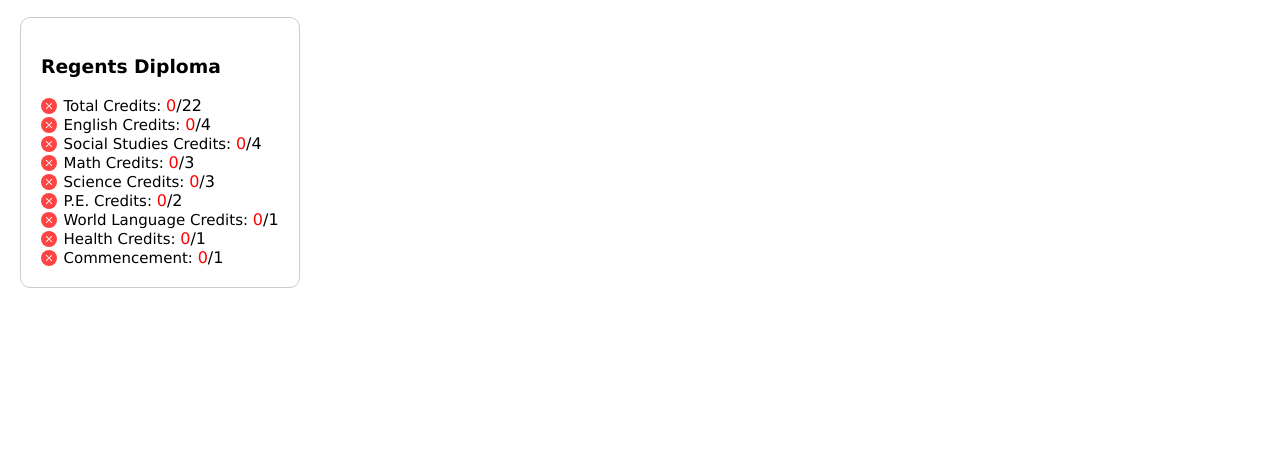
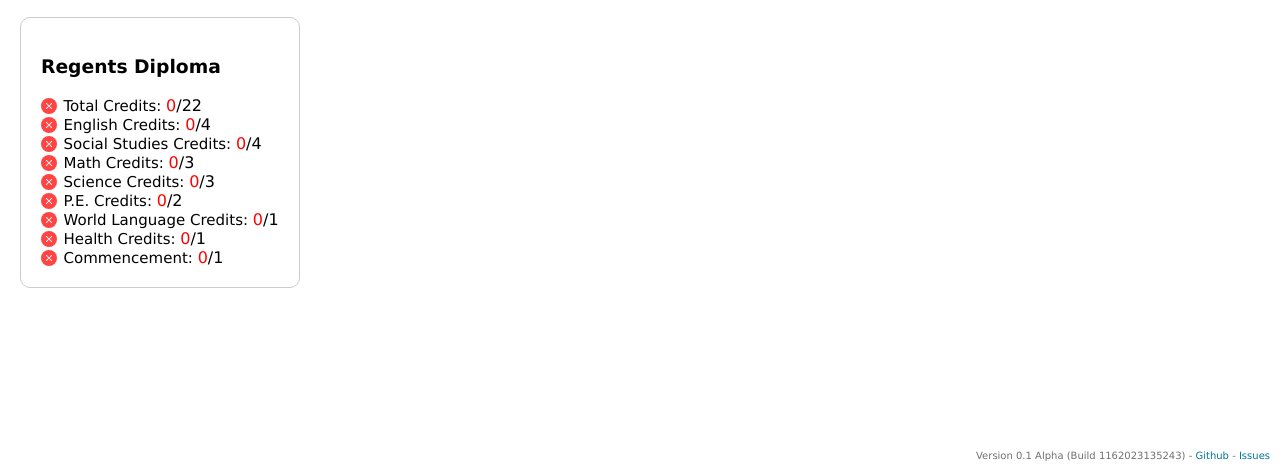
Before and after one commit to SGOTI2/course, a plain HTML site: page index.html in a window 1280 px wide. Shown: the part 329-800 px from the top of the page. Drawn offline with nearby package versions, Linux system fonts and the light colour scheme.

Commit message:
Links and Stuff added

```diff
--- a/index.html
+++ b/index.html
@@ -1620,7 +1620,9 @@
 					chart.draw(data, options);
 				}
 				*/
-      } catch (e) {
+		// Generate Build ID
+		//(()=>{let d=new Date();let bi=d.getMonth()+""+d.getDate()+""+d.getFullYear()+""+d.getHours()+""+d.getMinutes()+""+d.getSeconds();presentError(bi,""," - BuildID");})()
+	} catch (e) {
         presentError(
           "Unknown Error - Contact Creator! <br><br><pre>Name: " +
             e.name +
@@ -1631,7 +1633,7 @@
             "</pre>",
           e
         );
-      }
+    }
     </script>
     <style>
       body {
@@ -2009,6 +2011,19 @@
 	  #res > input {
 		width: 100%;
 	  }
+    footer {
+      position: absolute;
+      bottom: 10px;
+      right: 10px;
+      text-align: right;
+      font-size: 10px;
+      color: #707070;
+    }
+    footer > a {
+      text-decoration: none;
+      color: #00779b;
+    }
+
     </style>
   </head>
   <body>
@@ -2225,7 +2240,8 @@
 				</div>
 			</div>
 		</div>
-</div>
+  </div>
+  <footer>Version 0.1 Alpha (Build <span id="buildid">1162023135243</span>) - <a href="https://github.com/SGOTI2/course">Github</a> - <a href="https://github.com/SGOTI2/course/issues">Issues</a></footer>
     <!--
 			<div id="scrollarea" style="--zoom: 0.3">
 				<div id="sankey_basic"></div>
```
